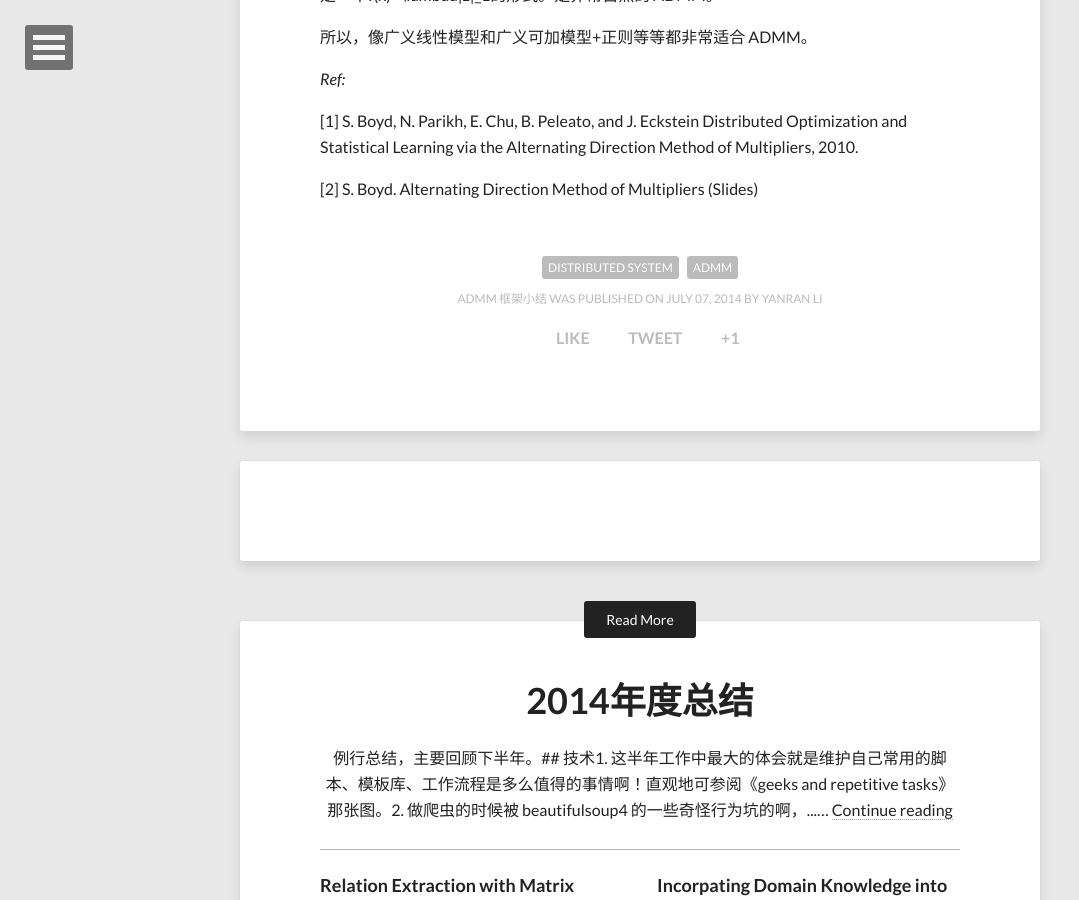
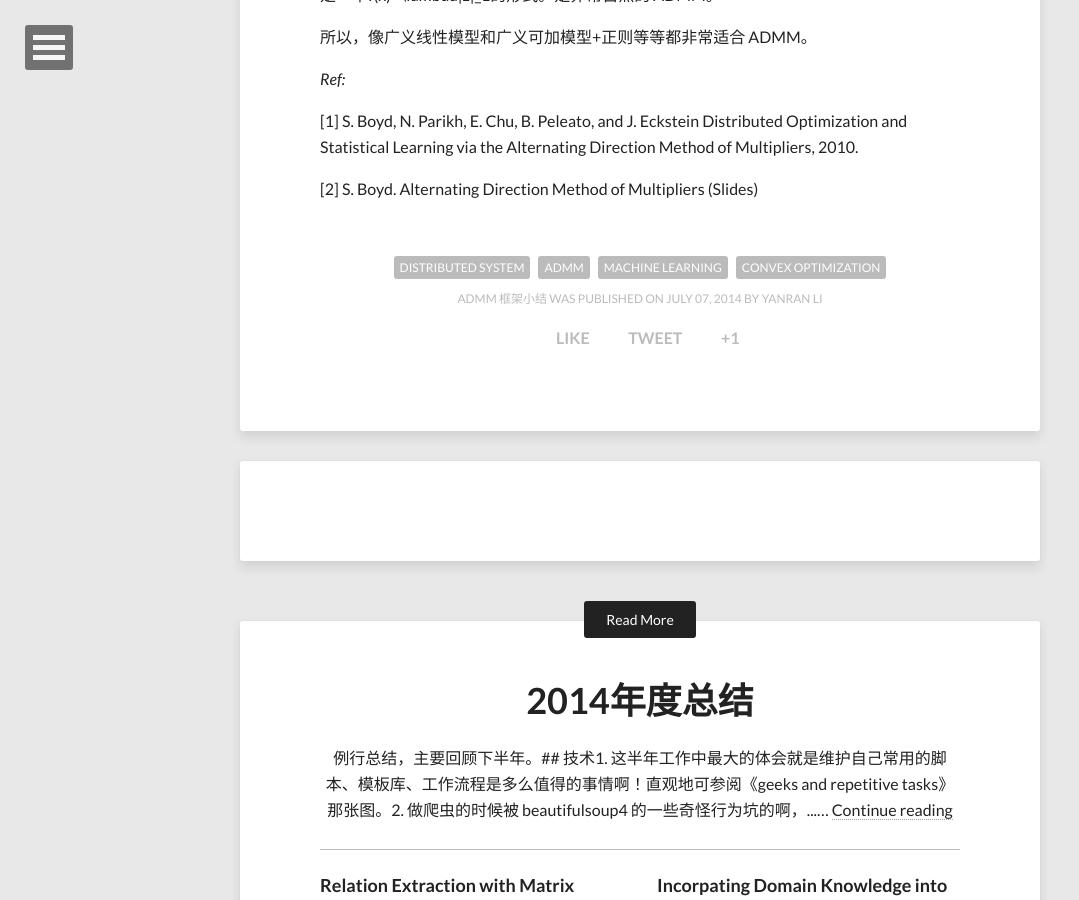
Before and after one commit to niangaotuantuan/niangaotuantuan.github.io, a Jekyll site: the page built from _posts/2014/2014-07-07-ADMM-框架小结.md, in a window 1280 px wide and 900 px high, scrolled down 1528 px. Shown: the whole window, without its empty margins (0-1079 px from the left). Built offline with Jekyll 4.4.1, drawn with Linux system fonts in a browser that asks for light colours; nearby versions of some CDN libraries; formulas are drawn with MathJax 3; comment, search, counter and statistics services are not loaded.

Commit message:
add tags

```diff
--- a/_posts/2014/2014-07-07-ADMM-框架小结.md
+++ b/_posts/2014/2014-07-07-ADMM-框架小结.md
@@ -13,6 +13,8 @@ categories:
 tags:
 - distributed system
 - ADMM
+- machine learning
+- convex optimization
 ---
 
 ADMM 是这两年很火的一个算法框架。
```
